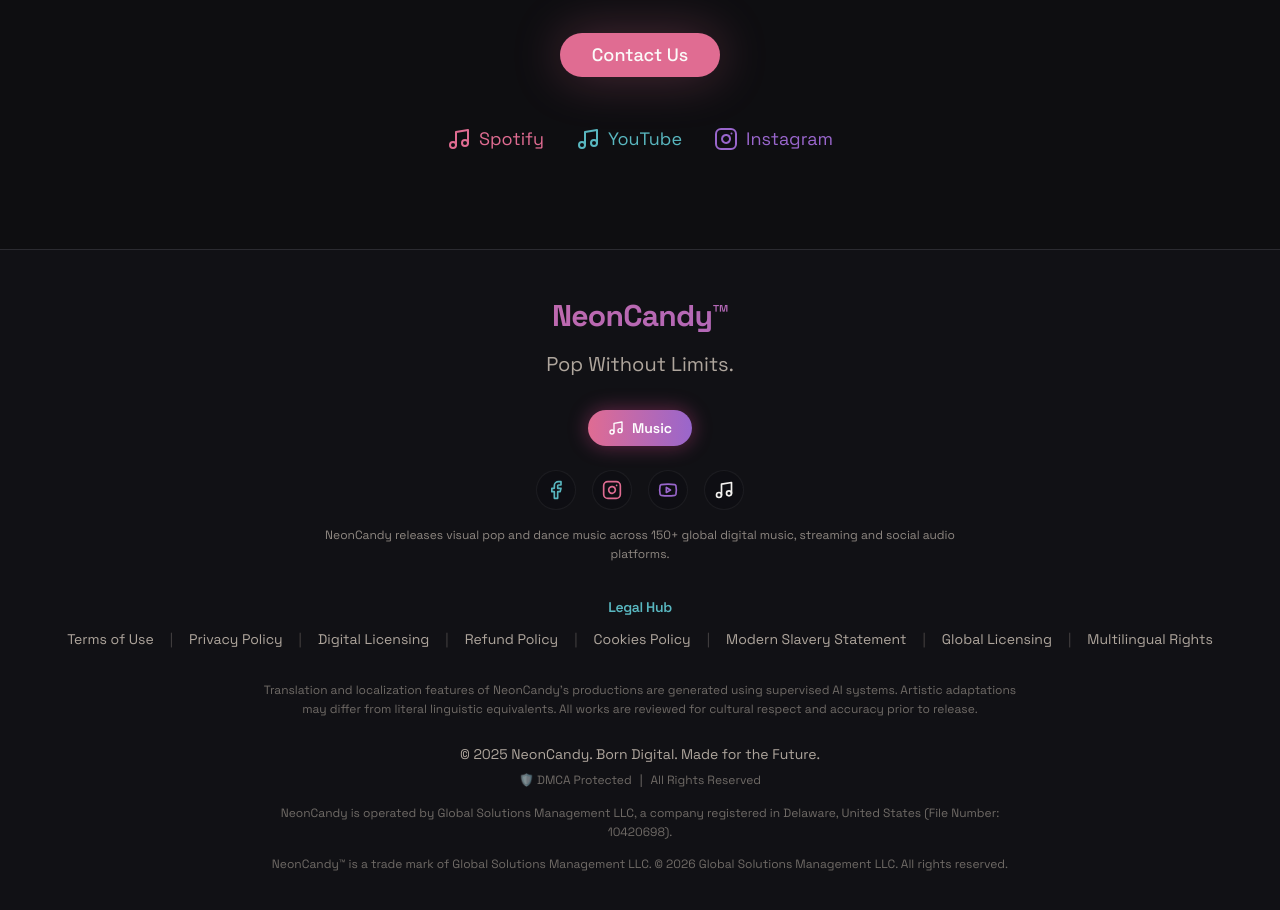
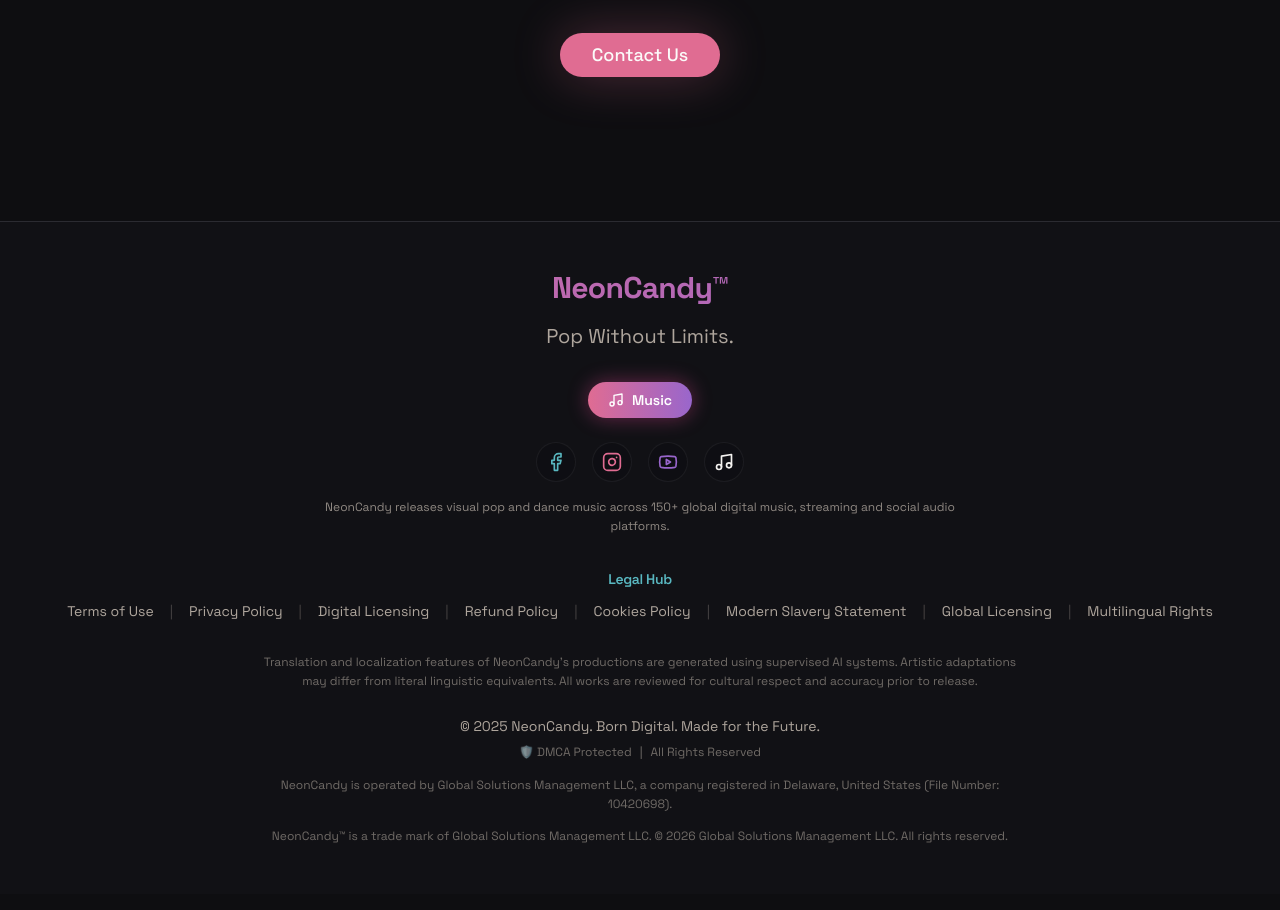
Before and after one commit to mandyking308-hub/future-candy-website, a React (Vite) app: page / in a window 1280 px wide. Shown: the part 5687-6597 px from the top of the page. Built offline with nearby package versions, Linux system fonts and the light colour scheme; no server answers; the database is empty; the HTML template or start-up script is replaced by a standard one.

Commit message:
Changes
Co-authored-by: mandyking308-hub <232562985+mandyking308-hub@users.noreply.github.com>

```diff
--- a/src/components/Contact.tsx
+++ b/src/components/Contact.tsx
@@ -24,29 +24,6 @@ const Contact = () => {
             </Button>
           </a>
 
-          <div className="flex justify-center gap-8 flex-wrap">
-            <a
-              href="#"
-              className="flex items-center gap-2 text-candy-pink hover:text-candy-pink/80 transition-colors text-lg"
-            >
-              <Music className="w-6 h-6" />
-              Spotify
-            </a>
-            <a
-              href="#"
-              className="flex items-center gap-2 text-candy-cyan hover:text-candy-cyan/80 transition-colors text-lg"
-            >
-              <Music className="w-6 h-6" />
-              YouTube
-            </a>
-            <a
-              href="#"
-              className="flex items-center gap-2 text-candy-violet hover:text-candy-violet/80 transition-colors text-lg"
-            >
-              <Instagram className="w-6 h-6" />
-              Instagram
-            </a>
-          </div>
         </div>
       </div>
     </section>
```
